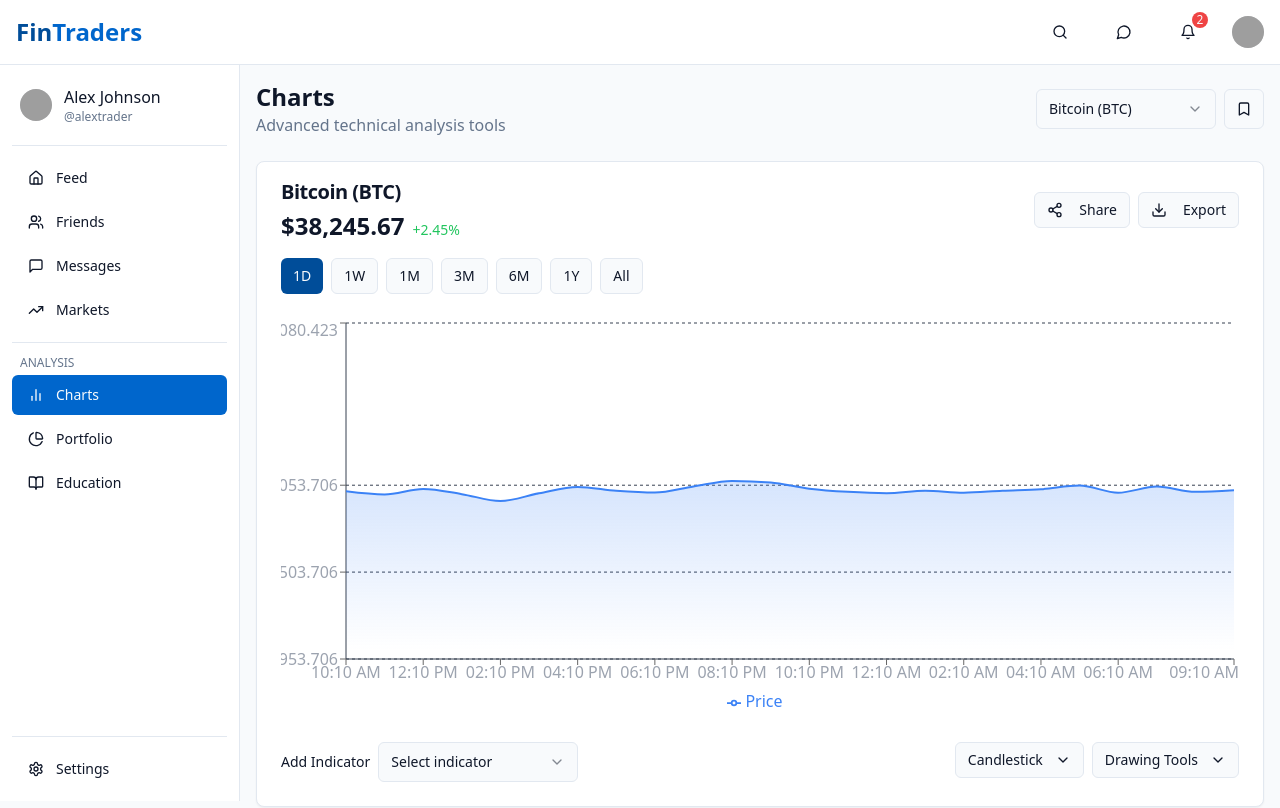
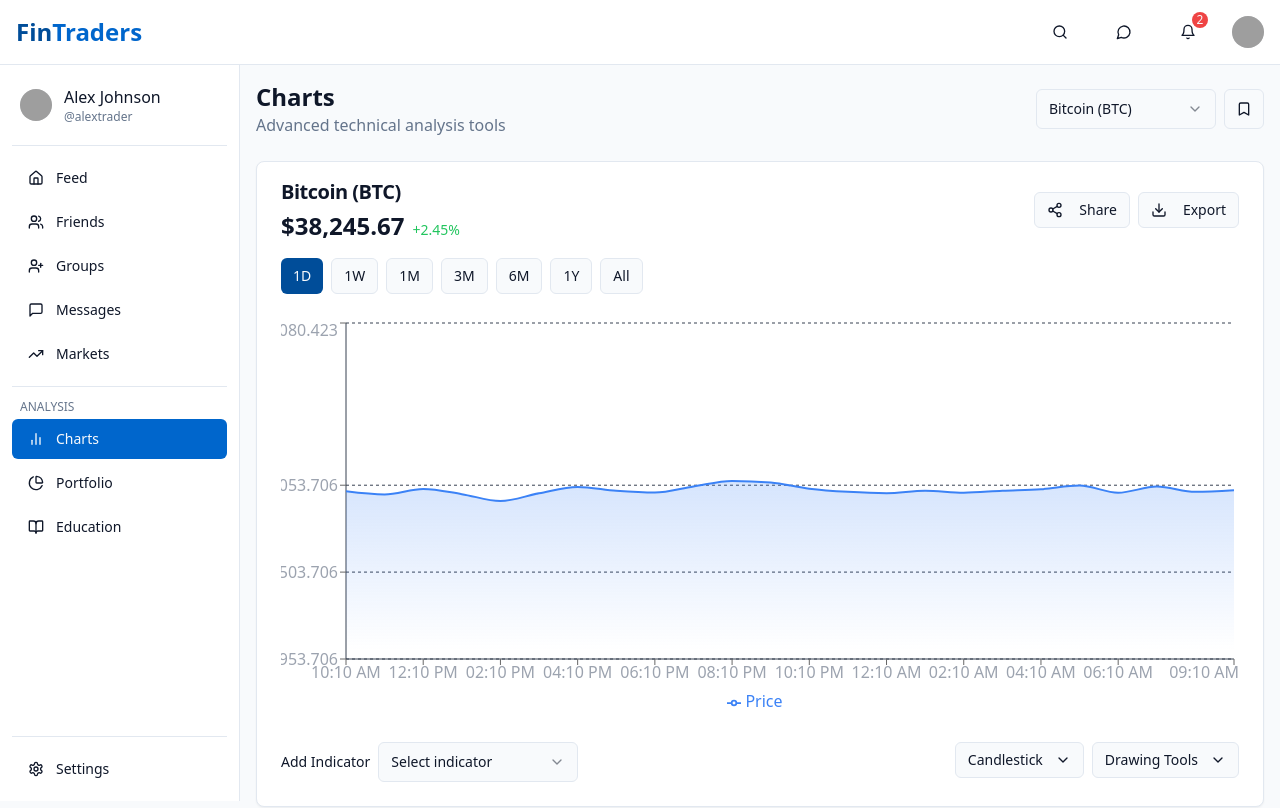
Before and after one commit to edrischhawniwala/fintraders-sphere, a React (Vite) app: page /charts in a window 1280 px wide. Shown: the top 808 px of the page. Built offline with nearby package versions, Linux system fonts and the light colour scheme; grey boxes are pictures that could not be loaded.

Commit message:
Add navigation

```diff
--- a/src/components/layout/Sidebar.tsx
+++ b/src/components/layout/Sidebar.tsx
@@ -1,6 +1,6 @@
 
 import { Link, useLocation } from "react-router-dom";
-import { Home, Users, TrendingUp, PieChart, MessageSquare, BookOpen, Settings, BarChart2 } from "lucide-react";
+import { Home, Users, TrendingUp, PieChart, MessageSquare, BookOpen, Settings, BarChart2, UserPlus } from "lucide-react";
 import { cn } from "@/lib/utils";
 import { Button } from "@/components/ui/button";
 import { Separator } from "@/components/ui/separator";
@@ -39,6 +39,7 @@ export default function Sidebar() {
   const mainNavItems = [
     { icon: <Home className="h-5 w-5" />, label: "Feed", to: "/" },
     { icon: <Users className="h-5 w-5" />, label: "Friends", to: "/friends" },
+    { icon: <UserPlus className="h-5 w-5" />, label: "Groups", to: "/groups" },
     { icon: <MessageSquare className="h-5 w-5" />, label: "Messages", to: "/messages" },
     { icon: <TrendingUp className="h-5 w-5" />, label: "Markets", to: "/markets" },
   ];
```
